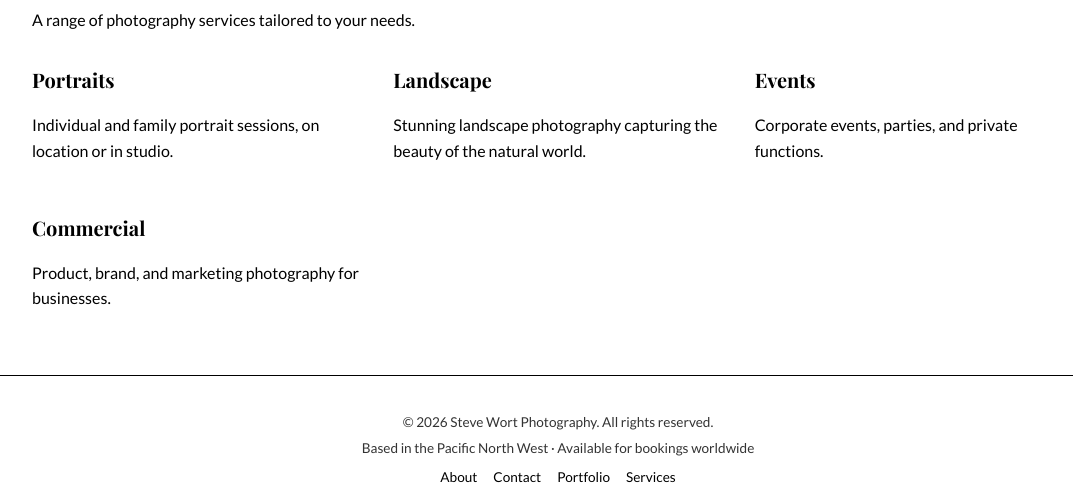
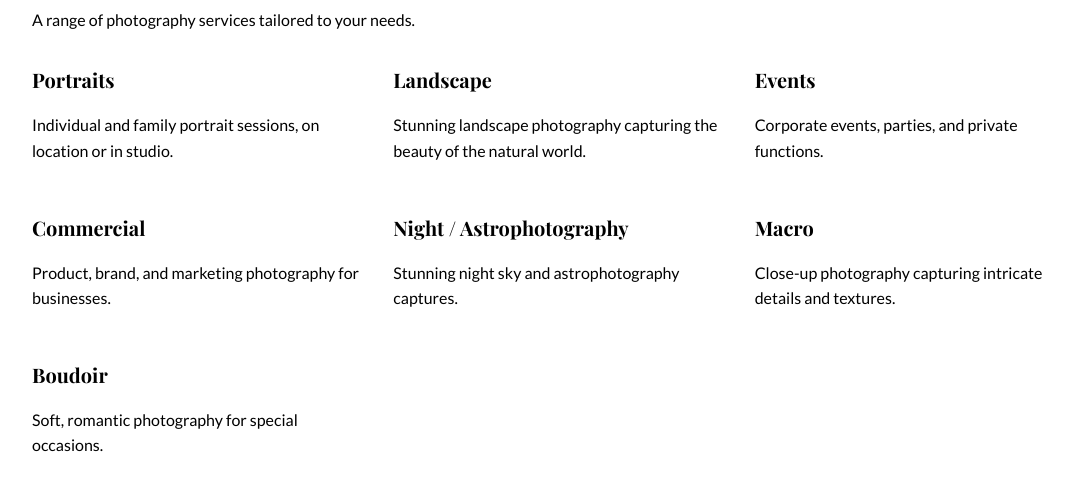
Before and after one commit to StevenWort/SWP-Website, a plain HTML site: page services.html in a window 1280 px wide. Shown: the part 307-800 px from the top of the page, without its empty margins (82-1155 px from the left). Drawn offline with nearby package versions, Linux system fonts and the light colour scheme.

Commit message:
Added new Services

```diff
--- a/services.html
+++ b/services.html
@@ -32,6 +32,18 @@
         <h3>Commercial</h3>
         <p>Product, brand, and marketing photography for businesses.</p>
       </div>
+      <div class="service-item">
+        <h3>Night / Astrophotography</h3>
+        <p>Stunning night sky and astrophotography captures.</p>
+      </div>
+      <div class="service-item">
+        <h3>Macro</h3>
+        <p>Close-up photography capturing intricate details and textures.</p>
+      </div>
+      <div class="service-item">
+        <h3>Boudoir</h3>
+        <p>Soft, romantic photography for special occasions.</p>
+      </div>
     </div>
   </main>
 
```
